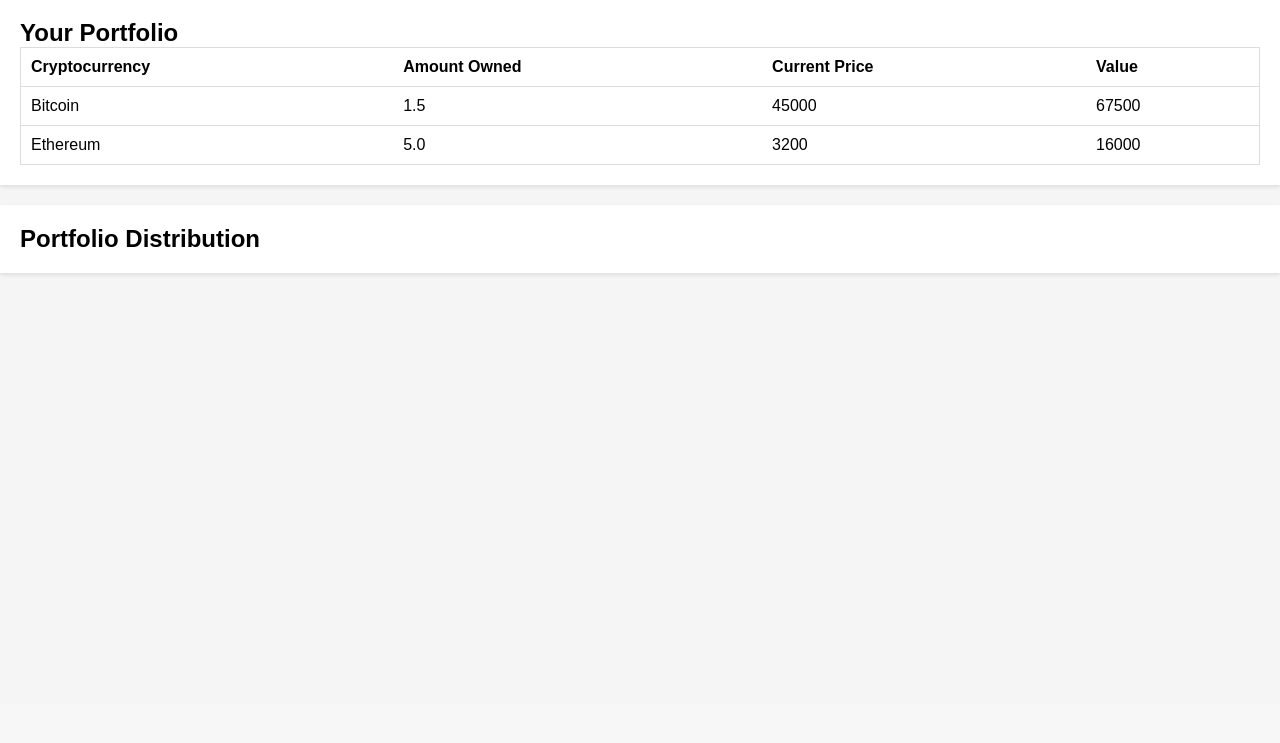
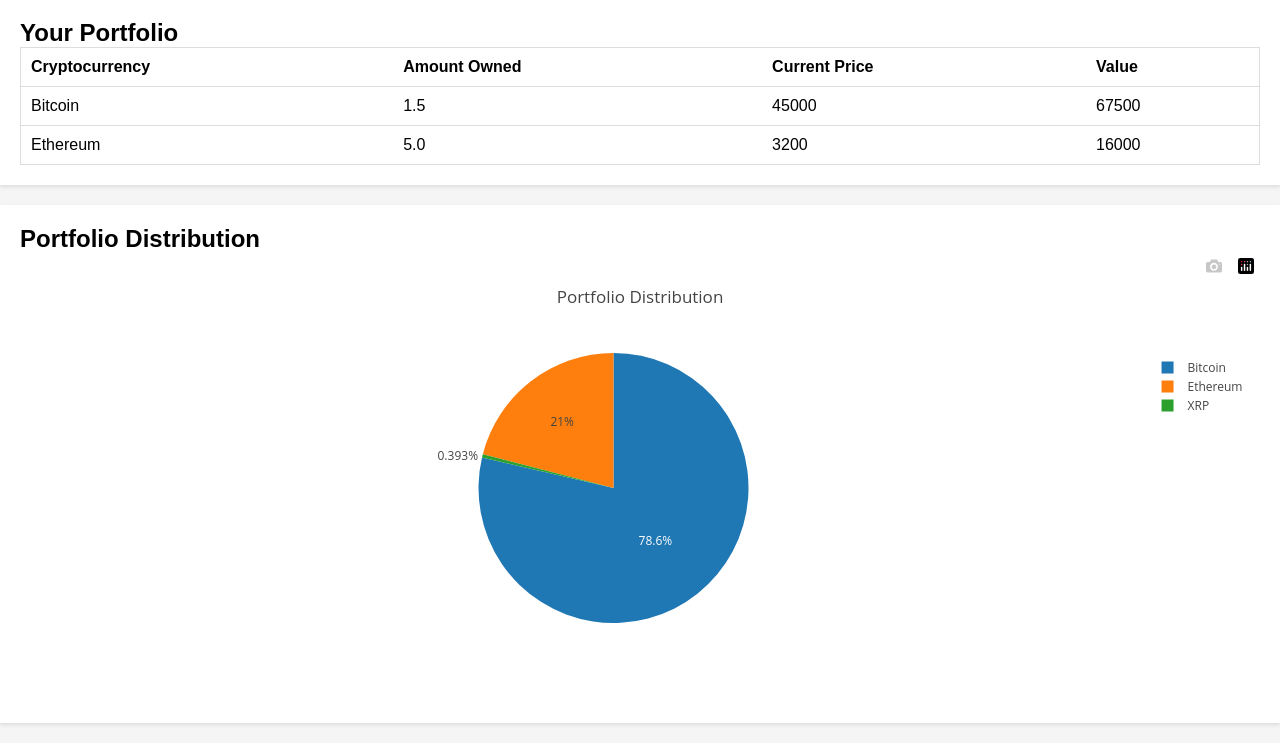
Before and after one commit to thuytrinht4/crypto_apps, a Flask app: page /dashboard in a window 1280 px wide. Shown: the part 96-839 px from the top of the page. Before the commit the page ends 371 px from the top, so only its background shows below. Run offline with Flask 2, Linux system fonts and the light colour scheme; some libraries are stand-ins or nearby versions.

Commit message:
update div holder for pie chart

```diff
--- a/templates/dashboard.html
+++ b/templates/dashboard.html
@@ -45,6 +45,7 @@
 
     <section class="port-distribution">
         <h2>Portfolio Distribution</h2>
+        <div id="portfolio-pie"></div>
     </section>
 
 
```
